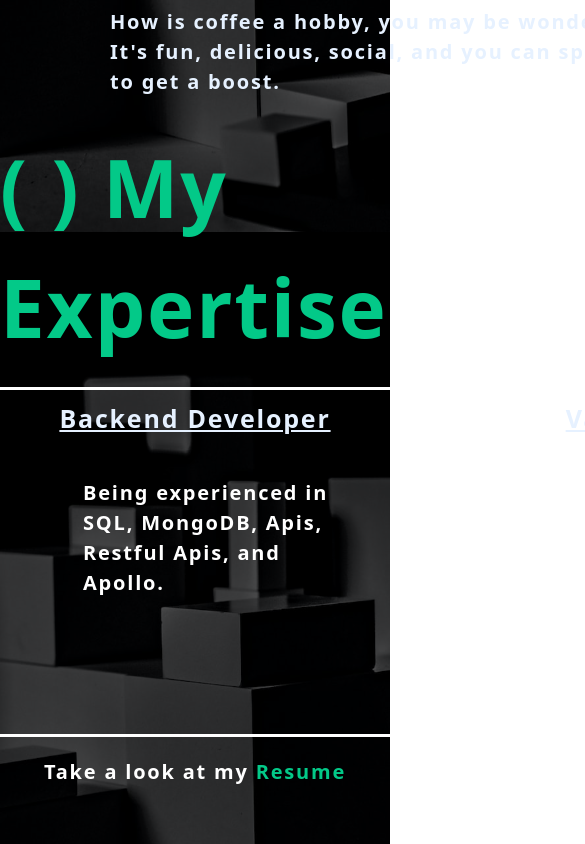
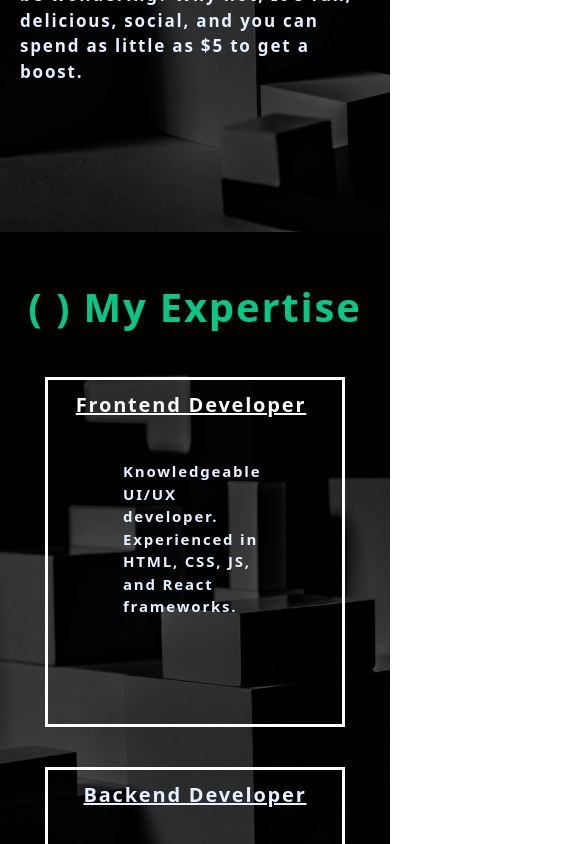
Before and after one commit to JaredLove/jay, a React (Create React App) app: page / in a window 390 px wide. Shown: the part 1580-2424 px from the top of the page, 585 px wide, since content can reach past the window. Built offline with nearby package versions, Linux system fonts and the light colour scheme.

Commit message:
updates to media queries

```diff
--- a/src/components/Home/index.js
+++ b/src/components/Home/index.js
@@ -172,7 +172,7 @@ const  Home = () => {
   <div className='backEnd'>
   <h1>Backend Developer</h1>
   <p>
-    Being experienced in SQL, MongoDB, Apis, Restful Apis,
+    Being experienced in SQL, MongoDB, Apis, Restful Apis, state,
    and Apollo.
   </p>
 </div>
@@ -232,7 +232,7 @@ const  Home = () => {
     </div>
     </div>
 
-    <div id='contact' style={{
+    <div id='contact' className='contactSection' style={{
           opacity: isVisible.div4 ? 1 : 0,
           transition: 'opacity 1s ease-in-out',
         }}>
--- a/src/index.css
+++ b/src/index.css
@@ -459,6 +459,8 @@ ul li {
       align-items: center;
     }
 
+
+
     .links {
       font-size: 60px;
     }
@@ -500,7 +502,7 @@ ul li {
     }
 
 
-    .aboutInfo img {
+    .aboutMe img {
 
       height: 150px;
       width: 150px;
@@ -512,42 +514,77 @@ ul li {
     .about {
       display: flex;
       align-items: center;
-      margin: 0 110px;
+
+    }
+    .about p {
+      width: 35ch;
+      font-size: 17px;
+      margin: 15px 20px;
     }
 
+    .resumeTitle {
+      font-size: 40px;
+    }
     .resumeInfo {
-      font-size: 15px;
-      margin: 50px 0;
+      height: 230vh;
     }
+    .resumeInfo ul {
+      display: flex;
+      flex-direction: column;
+    }
+
+    .resumeInfo ul li {
+      margin: 20px 0;
+    }
+
     .resumeInfo h1 {
       font-size: 20px;
     }
     .resumeInfo h2 {
       font-size: 15px;
     }
+    .borderInfo1 {
+      width: 300px;
+    }
+
+    .resumeInfo ul h1 {
+      font-size: 20px;
+    }
+    .resumeInfo ul p {
+      font-size: 15px;
+      position: relative;
+      left: 45px;
+    }
+    .work {
+      display: flex;
+      height: 250vh;
+    }
+
+    .workH1 {
+      font-size: 30px;
+    }
 
     .skill {
       margin: 0;
     }
 
+
     .contactInfo {
       margin: 10px 0;
     }
+    .contactMe h1 {
+      font-size: 40px;
+  }
+
+  .contactMe p {
+    font-size: 20px;
+    width: 30ch;
+}
     .test {
       width: 100%;
     }
     .contactP {
       width: 100%;
-    }
-    #contact-form {
-      margin: 10px 0;
-
-    }
-    #contact-form input {
-      width: 300px;
-    }
-    #contact-form button {
-      width: 300px;
     }
        }
 
```
